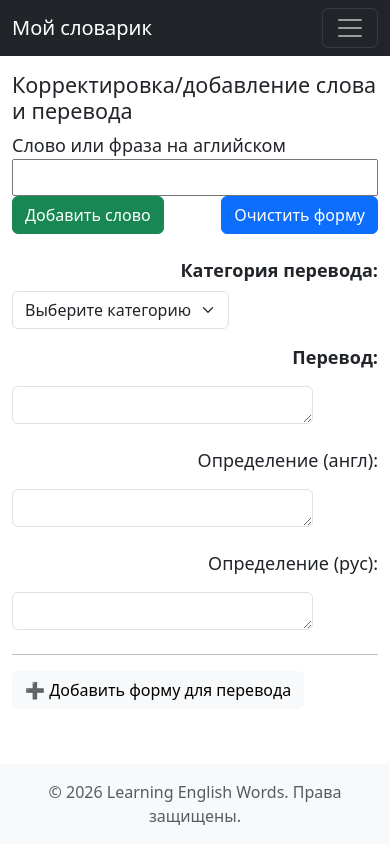
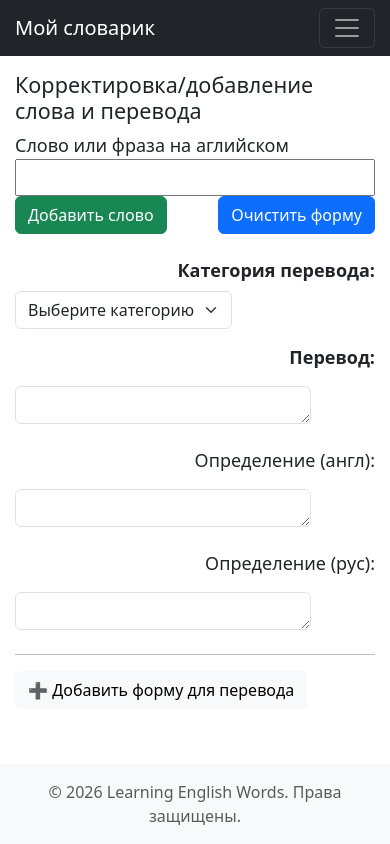
Before and after one commit to RozhkovAndrew/LEWs, a Flask app: page /add_word in a window 390 px wide. Run offline with Flask 3, Linux system fonts and the light colour scheme; data that the repository does not hold is empty; some libraries are stand-ins or nearby versions.

Commit message:
адаптация под мобилки в базовом шаблоне

```diff
--- a/myapp/templates/base.html
+++ b/myapp/templates/base.html
@@ -31,6 +31,26 @@
         .content {
             padding: 20px;
         }
+        /* Улучшение touch-области для мобильных */
+        button,
+        .btn,
+        .nav-link,
+        .list-group-item {
+            touch-action: manipulation;
+        }
+
+        /* Увеличение отступов на мобильных */
+        @media (max-width: 768px) {
+            .container {
+                padding-left: 15px;
+                padding-right: 15px;
+            }
+
+            .card-body {
+                padding: 1rem;
+            }
+        }
+
     </style>
 </head>
 
```
